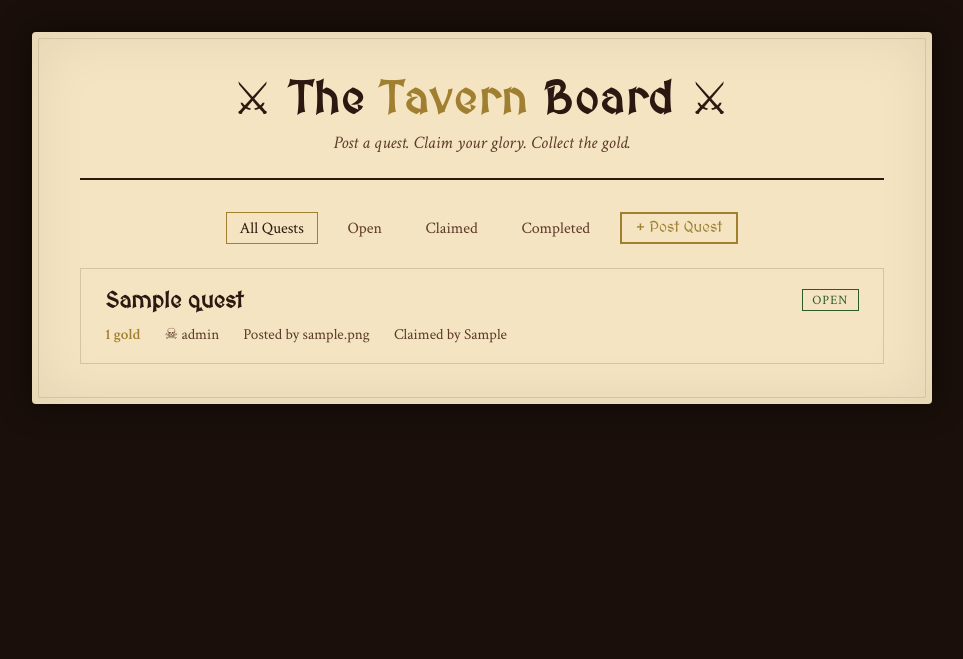
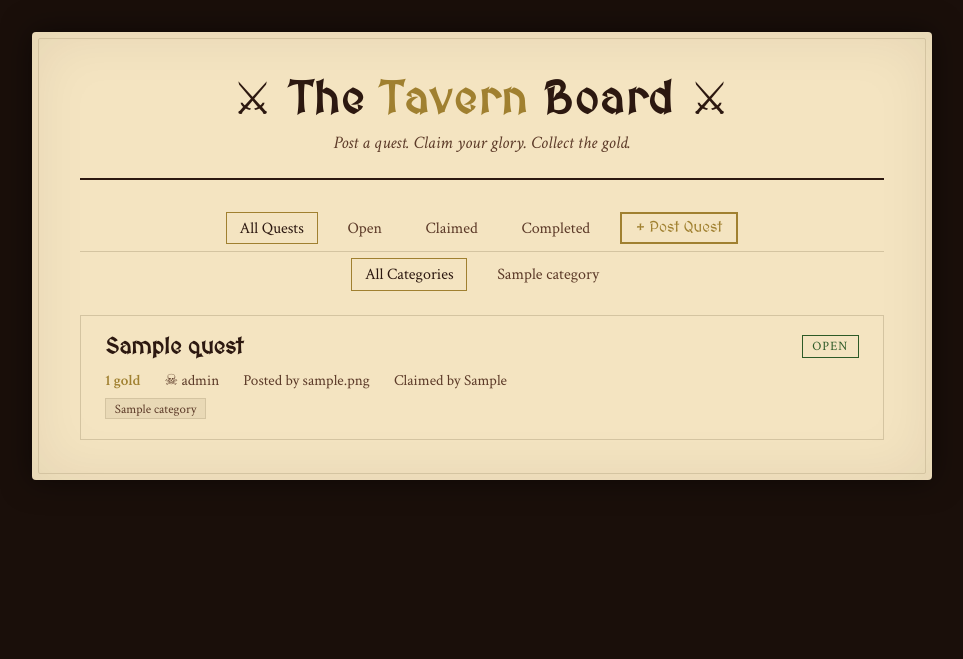
Before and after one commit to BrianBreaksCode/tavern-board, a Flask app: page / in a window 1280 px wide. Shown: the top 659 px of the page, without its empty margins (158-1121 px from the left). Run offline with Flask 3, Linux system fonts and the light colour scheme; tables that the repository leaves empty hold one stand-in row (values such as "Sample post"); some libraries are stand-ins or nearby versions.

Commit message:
Add category support for quests
Introduced a category system for quests, including database models, UI integration, and filtering. Added functionality to assign categories to quests, display them, and filter quests by category on the main board.

```diff
--- a/app/main.py
+++ b/app/main.py
@@ -1,13 +1,31 @@
 import os
-from datetime import datetime
+from datetime import datetime, timezone
+from pathlib import Path
 
+import click
+from dotenv import load_dotenv
 from flask import Flask, render_template, request, redirect, url_for, flash
 from flask_sqlalchemy import SQLAlchemy
 
+load_dotenv(Path(__file__).parent.parent / ".flaskenv", override=True)
+
 app = Flask(__name__)
 app.secret_key = os.environ.get("SECRET_KEY", "change-me-in-production")
+
+# Default values for database connection
+db_user = os.environ.get("POSTGRES_USER", "tavern")
+db_password = os.environ.get("POSTGRES_PASSWORD", "tavern")
+db_host = os.environ.get("POSTGRES_HOST", "db")
+db_port = os.environ.get("POSTGRES_PORT", "5432")
+db_name = os.environ.get("POSTGRES_DB", "tavern_board")
+
+# Check if we are running in a Docker container (standard way is checking for /.dockerenv)
+# Alternatively, use host.docker.internal or localhost as a fallback if 'db' host is not reachable
+# But a better practice for dev is to allow environment variable overrides.
+default_uri = f"postgresql+psycopg://{db_user}:{db_password}@{db_host}:{db_port}/{db_name}"
+
 app.config["SQLALCHEMY_DATABASE_URI"] = os.environ.get(
-    "DATABASE_URL", "postgresql+psycopg://tavern:tavern@db:5432/tavern_board"
+    "DATABASE_URL", default_uri
 )
 app.config["SQLALCHEMY_TRACK_MODIFICATIONS"] = False
 
@@ -15,6 +33,20 @@ db = SQLAlchemy(app)
 
 
 # ── Models ──────────────────────────────────────────────────────────────────
+
+class Category(db.Model):
+    __tablename__ = "categories"
+
+    id = db.Column(db.Integer, primary_key=True)
+    name = db.Column(db.String(120), nullable=False)
+
+
+quest_categories = db.Table(
+    "quest_categories",
+    db.Column("quest_id", db.Integer, db.ForeignKey("quests.id"), primary_key=True),
+    db.Column("category_id", db.Integer, db.ForeignKey("categories.id"), primary_key=True),
+)
+
 
 class Quest(db.Model):
     __tablename__ = "quests"
@@ -27,14 +59,39 @@ class Quest(db.Model):
     danger_level = db.Column(
         db.String(20), nullable=False, default="Low"
     )  # Low, Medium, High, Legendary
+    #TODO: use ENUM for danger_level
     status = db.Column(
         db.String(20), nullable=False, default="Open"
     )  # Open, Claimed, Completed
+    #TODO: use ENUM for status
     claimed_by = db.Column(db.String(80), nullable=True)
-    created_at = db.Column(db.DateTime, default=datetime.utcnow)
+    created_at = db.Column(db.DateTime, default=lambda: datetime.now(timezone.utc))
+
+    categories = db.relationship(
+        "Category", secondary=quest_categories, backref="quests", lazy="select"
+    )
 
     def __repr__(self):
         return f"<Quest {self.title!r}>"
+
+
+# ── CLI commands ────────────────────────────────────────────────────────────
+
+SEED_CATEGORIES = [
+    "Bounty", "Fetch", "Delivery", "Escort", "Investigation", "Gathering",
+    "Political", "Arcane", "Charity", "Underworld", "Heroic",
+]
+
+@app.cli.command("seed-categories")
+def seed_categories():
+    """Seed the categories table. Safe to re-run (skips existing entries)."""
+    inserted = 0
+    for name in SEED_CATEGORIES:
+        if not Category.query.filter_by(name=name).first():
+            db.session.add(Category(name=name))
+            inserted += 1
+    db.session.commit()
+    click.echo(f"Seeded {inserted} new categor{'y' if inserted == 1 else 'ies'} ({len(SEED_CATEGORIES) - inserted} already existed).")
 
 
 # ── Routes ──────────────────────────────────────────────────────────────────
@@ -42,11 +99,21 @@ class Quest(db.Model):
 @app.route("/")
 def index():
     status_filter = request.args.get("status", "all")
-    query = Quest.query.order_by(Quest.created_at.desc())
+    category_filter = request.args.get("category", "")
+    query = Quest.query.options(db.joinedload(Quest.categories)).order_by(Quest.created_at.desc())
     if status_filter != "all":
         query = query.filter_by(status=status_filter)
+    if category_filter:
+        query = query.filter(Quest.categories.any(Category.name == category_filter))
     quests = query.all()
-    return render_template("index.html", quests=quests, current_filter=status_filter)
+    all_categories = Category.query.order_by(Category.name).all()
+    return render_template(
+        "index.html",
+        quests=quests,
+        current_filter=status_filter,
+        current_category=category_filter,
+        all_categories=all_categories,
+    )
 
 
 @app.route("/quest/new", methods=["GET", "POST"])
@@ -59,11 +126,19 @@ def create_quest():
             reward_gold=int(request.form.get("reward_gold", 0)),
             danger_level=request.form.get("danger_level", "Low"),
         )
+        category_ids = request.form.getlist("categories")
+        valid_ids = {str(c.id) for c in Category.query.all()}
+        quest.categories = [
+            db.session.get(Category, int(cid))
+            for cid in category_ids
+            if cid in valid_ids
+        ]
         db.session.add(quest)
         db.session.commit()
         flash("Quest posted to the board!", "success")
         return redirect(url_for("index"))
-    return render_template("quest_form.html", quest=None)
+    all_categories = Category.query.order_by(Category.name).all()
+    return render_template("quest_form.html", quest=None, all_categories=all_categories)
 
 
 @app.route("/quest/<int:quest_id>")
@@ -81,10 +156,18 @@ def edit_quest(quest_id):
         quest.poster_name = request.form.get("poster_name") or quest.poster_name
         quest.reward_gold = int(request.form.get("reward_gold", 0))
         quest.danger_level = request.form.get("danger_level", quest.danger_level)
+        category_ids = request.form.getlist("categories")
+        valid_ids = {str(c.id) for c in Category.query.all()}
+        quest.categories = [
+            db.session.get(Category, int(cid))
+            for cid in category_ids
+            if cid in valid_ids
+        ]
         db.session.commit()
         flash("Quest updated!", "success")
         return redirect(url_for("view_quest", quest_id=quest.id))
-    return render_template("quest_form.html", quest=quest)
+    all_categories = Category.query.order_by(Category.name).all()
+    return render_template("quest_form.html", quest=quest, all_categories=all_categories)
 
 
 @app.route("/quest/<int:quest_id>/claim", methods=["POST"])
--- a/app/templates/base.html
+++ b/app/templates/base.html
@@ -227,6 +227,44 @@
             width: 180px;
         }
 
+        /* ── Category nav ── */
+        .category-nav {
+            margin-top: 0.4rem;
+            padding-top: 0.4rem;
+            border-top: 1px solid var(--parchment-dark);
+            font-size: 0.9rem;
+        }
+
+        /* ── Category tags (display) ── */
+        .category-tags { display: flex; flex-wrap: wrap; gap: 0.4rem; }
+        .category-tag {
+            font-size: 0.8rem;
+            padding: 0.1rem 0.55rem;
+            border: 1px solid var(--parchment-dark);
+            color: var(--ink-light);
+            background: rgba(212, 196, 161, 0.35);
+        }
+
+        /* ── Category checkboxes (form) ── */
+        .category-checkboxes { display: flex; flex-wrap: wrap; gap: 0.5rem; }
+        .category-pill {
+            display: inline-flex;
+            align-items: center;
+            gap: 0.35rem;
+            padding: 0.2rem 0.7rem;
+            border: 1px solid var(--parchment-dark);
+            font-size: 0.95rem;
+            cursor: pointer;
+            color: var(--ink-light);
+            transition: all 0.15s;
+        }
+        .category-pill:has(input:checked) {
+            border-color: var(--gold-dim);
+            color: var(--ink);
+            background: rgba(201, 168, 76, 0.15);
+        }
+        .category-pill input { display: none; }
+
         .empty-board {
             text-align: center;
             padding: 3rem 1rem;
--- a/app/templates/index.html
+++ b/app/templates/index.html
@@ -7,6 +7,13 @@
     <a href="?status=Claimed" {% if current_filter == 'Claimed' %}class="active"{% endif %}>Claimed</a>
     <a href="?status=Completed" {% if current_filter == 'Completed' %}class="active"{% endif %}>Completed</a>
     <a href="{{ url_for('create_quest') }}" class="btn btn-gold btn-small">+ Post Quest</a>
+</nav>
+<nav class="category-nav">
+    <a href="?status={{ current_filter }}" {% if not current_category %}class="active"{% endif %}>All Categories</a>
+    {% for cat in all_categories %}
+    <a href="?status={{ current_filter }}&category={{ cat.name }}"
+       {% if current_category == cat.name %}class="active"{% endif %}>{{ cat.name }}</a>
+    {% endfor %}
 </nav>
 
 <div class="quest-list" style="margin-top: 1.5rem;">
@@ -25,6 +32,13 @@
                 <span>Claimed by {{ quest.claimed_by }}</span>
                 {% endif %}
             </div>
+            {% if quest.categories %}
+            <div class="category-tags" style="margin-top: 0.5rem;">
+                {% for cat in quest.categories %}
+                <span class="category-tag">{{ cat.name }}</span>
+                {% endfor %}
+            </div>
+            {% endif %}
         </a>
         {% endfor %}
     {% else %}
```
Also changed, not shown: app/templates/quest_detail.html (+8 -0 lines), app/templates/quest_form.html (+13 -0 lines).
